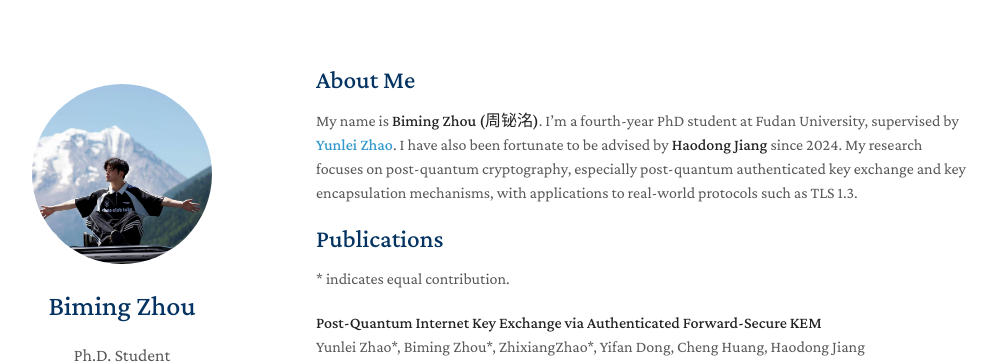
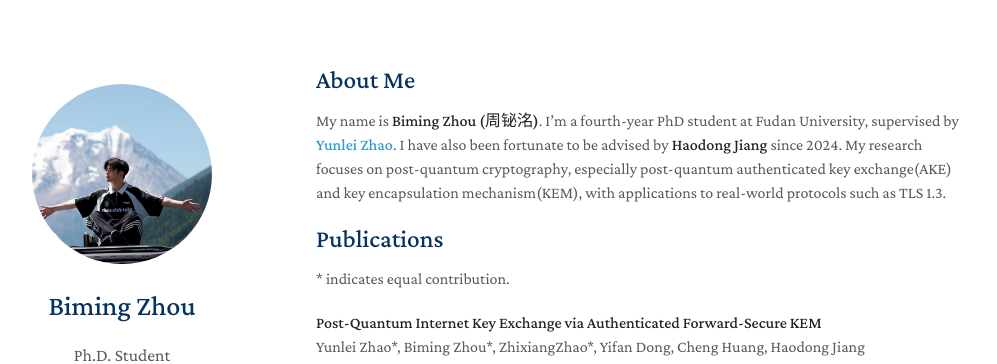
Before and after one commit to bimingzhou/bimingzhou.github.io, a Jekyll site: the page built from index.md, in a window 1280 px wide and 1376 px high. Shown: the top 364 px of the window, without its empty margins (154-1151 px from the left). Built offline with Jekyll 4.4.1, drawn with Linux system fonts in a browser that asks for light colours; a style sheet for code colours, icons or effects is not loaded; our own code applies the rules of GitHub Pages for plain Markdown files.

Commit message:
Update index.md

```diff
--- a/index.md
+++ b/index.md
@@ -5,7 +5,7 @@ layout: homepage
 ## About Me
 
 My name is **Biming Zhou (周铋洺)**. I’m a fourth-year PhD student at Fudan University, supervised by
-**[Yunlei Zhao](https://cs.fudan.edu.cn/3f/ba/c25909a278458/page.htm)**. I have also been fortunate to be advised by **Haodong Jiang** since 2024. My research focuses on post-quantum cryptography, especially post-quantum authenticated key exchange and key encapsulation mechanisms, with applications to real-world protocols such as TLS 1.3.
+**[Yunlei Zhao](https://cs.fudan.edu.cn/3f/ba/c25909a278458/page.htm)**. I have also been fortunate to be advised by **Haodong Jiang** since 2024. My research focuses on post-quantum cryptography, especially post-quantum authenticated key exchange(AKE) and key encapsulation mechanism(KEM), with applications to real-world protocols such as TLS 1.3.
 
 ## Publications
 \* indicates equal contribution.
```
